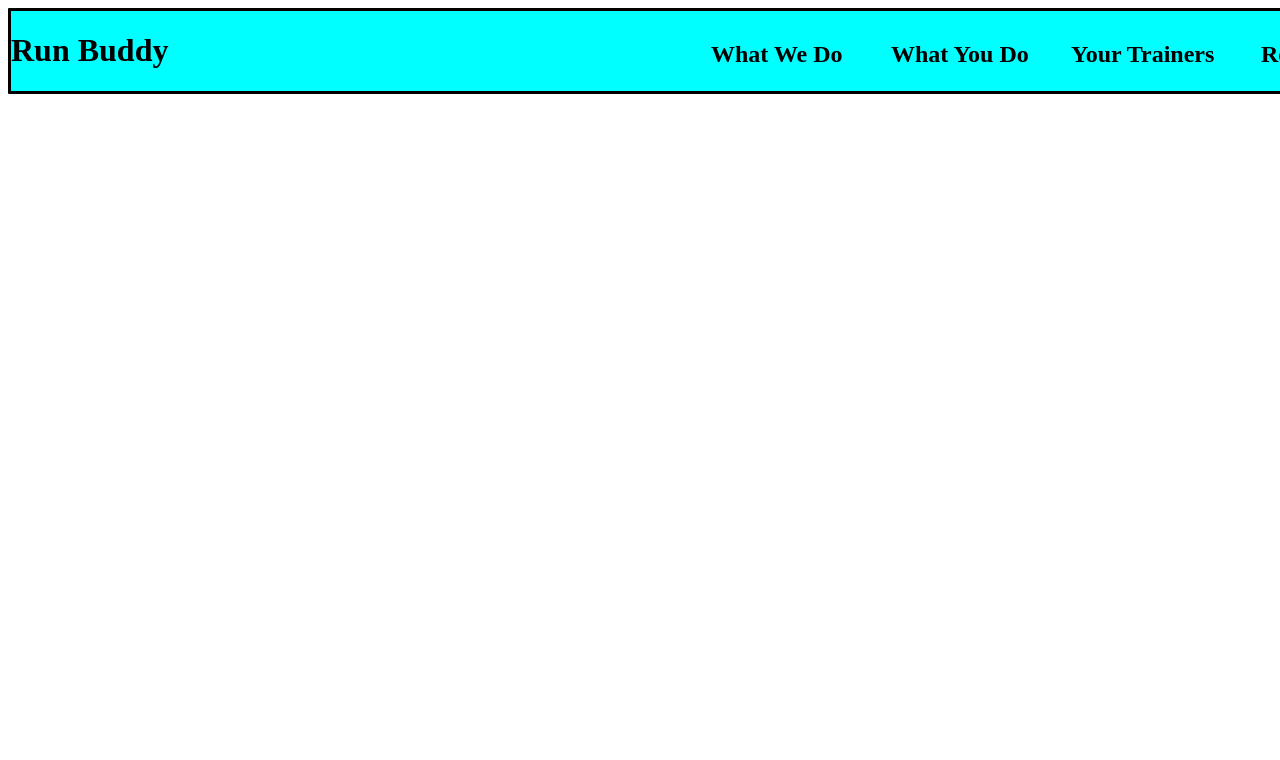
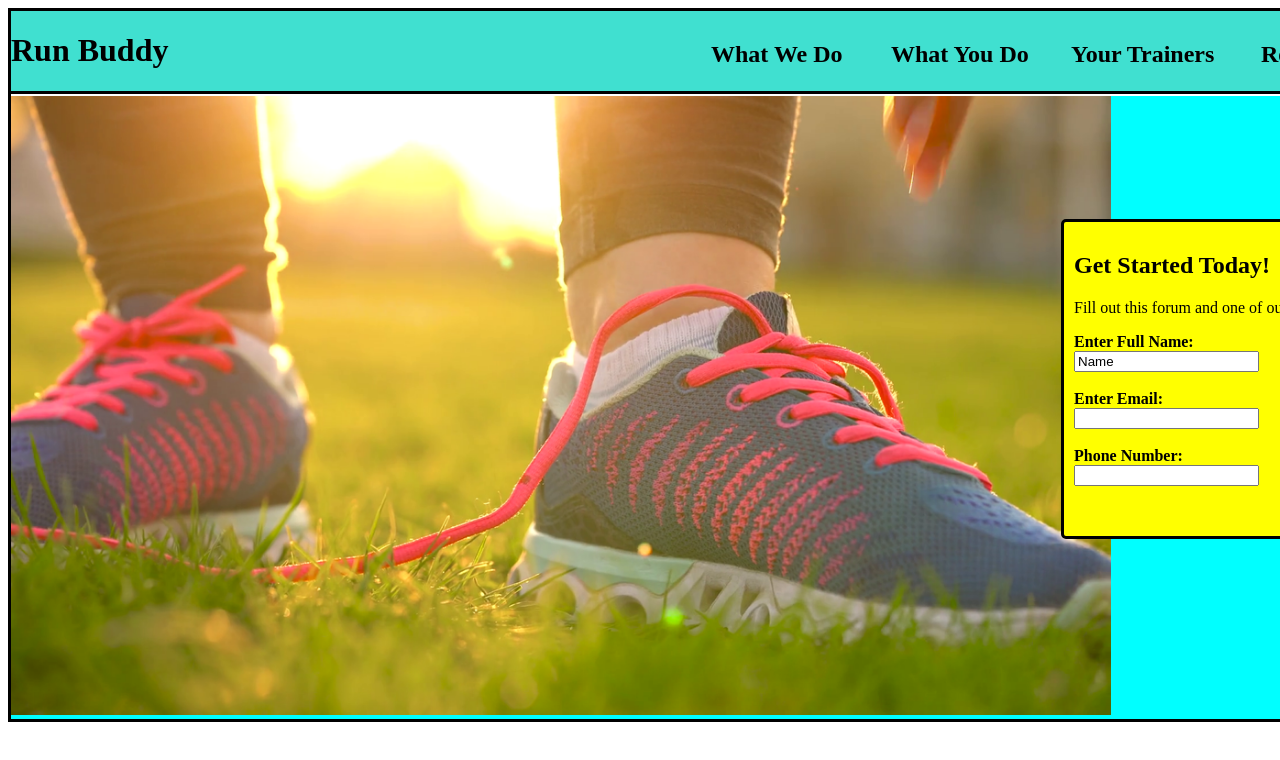
Before and after one commit to EUP1603/Run-Buddy, a plain HTML site: page index.html in a window 1280 px wide. Shown: the top 760 px of the page. Drawn offline with Linux system fonts and the light colour scheme.

Commit message:
Front page nearly finished

```diff
--- a/index.html
+++ b/index.html
@@ -16,14 +16,32 @@
       <div class="div4"><h2>Reach Out</h2></div>
     </div>
 
-    <div>
-      Box 2
+    <div class="div5">
+      <img src="/images/Shoes2.jpg" />
 
-      <div>
-        Box 3
+      <div class="div6">
+        <h2>Get Started Today!</h2>
+        <p>
+          Fill out this forum and one of our trainers will schedule a consult.
+        </p>
 
-        <div>Box 4</div>
-        <div>Box 5</div>
+        <div>
+          <b>Enter Full Name:</b>
+          <br />
+          <input type="text" value="Name" />
+        </div>
+        <br />
+        <div>
+          <b>Enter Email:</b>
+          <br />
+          <input type="text" />
+        </div>
+        <br />
+        <div>
+          <b>Phone Number:</b>
+          <br />
+          <input type="text" />
+        </div>
       </div>
     </div>
   </body>
--- a/style.css
+++ b/style.css
@@ -1,9 +1,9 @@
 .box {
-  background-color: aqua;
+  background-color: turquoise;
   position: absolute;
   border: solid;
   border-radius: 1px;
-  width: 1510px;
+  width: 1500px;
 }
 
 .div1 {
@@ -26,3 +26,28 @@
   padding-left: 1250px;
   margin-top: -70px;
 }
+
+.div5 {
+  position: absolute;
+  width: 1500px;
+  padding-top: 85px;
+  background-color: aqua;
+  background-clip: content-box;
+  border: solid;
+}
+
+img {
+  width: 1100px;
+}
+
+.div6 {
+  position: absolute;
+  padding: 10px;
+  padding-right: 10px;
+  padding-bottom: 50px;
+  margin-left: 1050px;
+  margin-top: -500px;
+  border: solid;
+  background-color: yellow;
+  border-radius: 5px;
+}
```
Also changed, not shown: images/Shoes.jpg (deleted), images/Shoes2.jpg (added).
